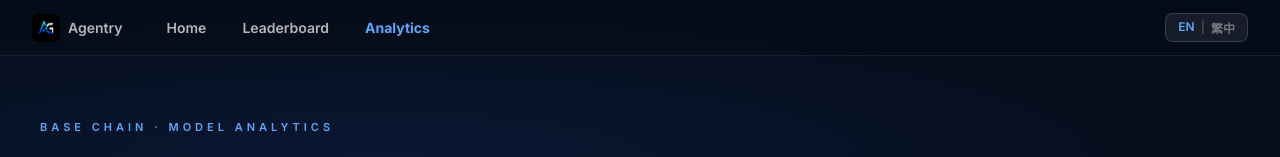
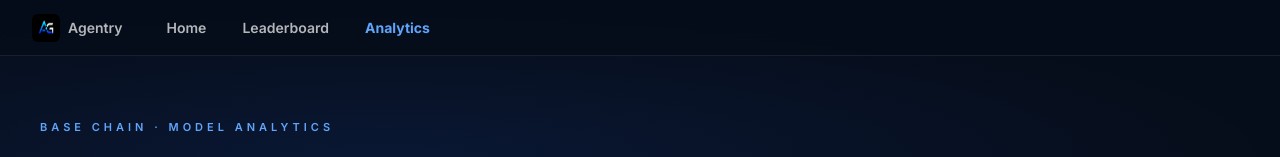
Before and after one commit to Amanda1005/agentry, a Next.js app in the folder frontend/: page /analytics in a window 1280 px wide. Shown: the top 157 px of the page. Built offline with nearby package versions, Linux system fonts and the light colour scheme; no server answers.

Commit message:
feat: remove language toggle, English only

```diff
--- a/frontend/components/Nav.js
+++ b/frontend/components/Nav.js
@@ -5,7 +5,7 @@ import { useLang } from '../contexts/LangContext'
 
 export default function Nav() {
   const { pathname } = useRouter()
-  const { lang, toggle, t } = useLang()
+  const { t } = useLang()
 
   return (
     <nav className="nav">
@@ -16,26 +16,6 @@ export default function Nav() {
       <Link href="/"            className={pathname === '/'            ? 'active' : ''}>{t.nav.home}</Link>
       <Link href="/leaderboard" className={pathname === '/leaderboard' ? 'active' : ''}>{t.nav.leaderboard}</Link>
       <Link href="/analytics"   className={pathname === '/analytics'   ? 'active' : ''}>{t.nav.analytics}</Link>
-
-      {/* Language toggle — pushed to the right */}
-      <button onClick={toggle} style={{
-        marginLeft: 'auto',
-        background: 'rgba(255,255,255,0.07)',
-        border: '1px solid rgba(255,255,255,0.15)',
-        borderRadius: 8,
-        padding: '5px 12px',
-        cursor: 'pointer',
-        display: 'flex',
-        gap: 0,
-        fontFamily: 'Inter, sans-serif',
-        fontSize: 12,
-        fontWeight: 600,
-        overflow: 'hidden',
-      }}>
-        <span style={{ color: lang === 'en' ? '#60a5fa' : 'rgba(255,255,255,0.4)', transition: 'color 0.15s' }}>EN</span>
-        <span style={{ color: 'rgba(255,255,255,0.2)', margin: '0 6px' }}>|</span>
-        <span style={{ color: lang === 'zh' ? '#60a5fa' : 'rgba(255,255,255,0.4)', transition: 'color 0.15s' }}>繁中</span>
-      </button>
     </nav>
   )
 }
```
